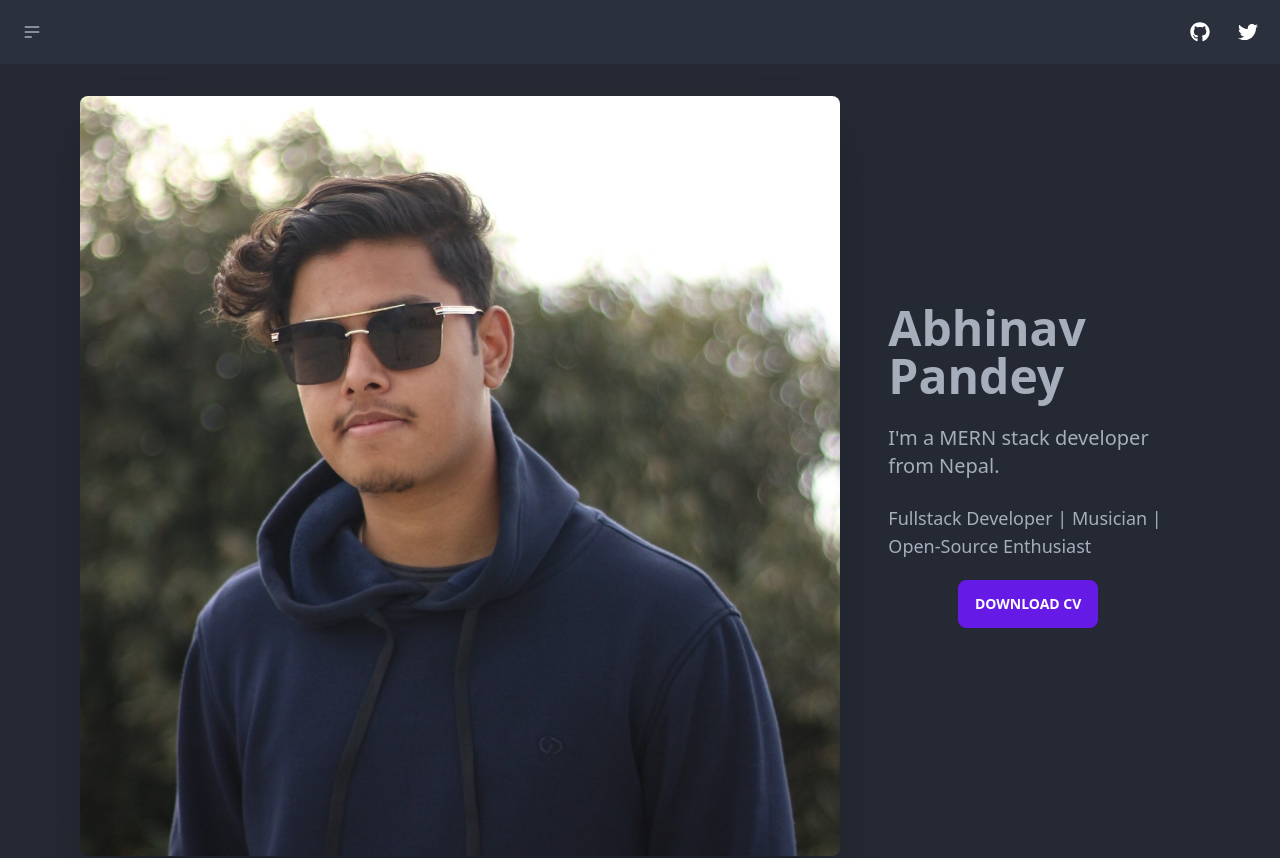
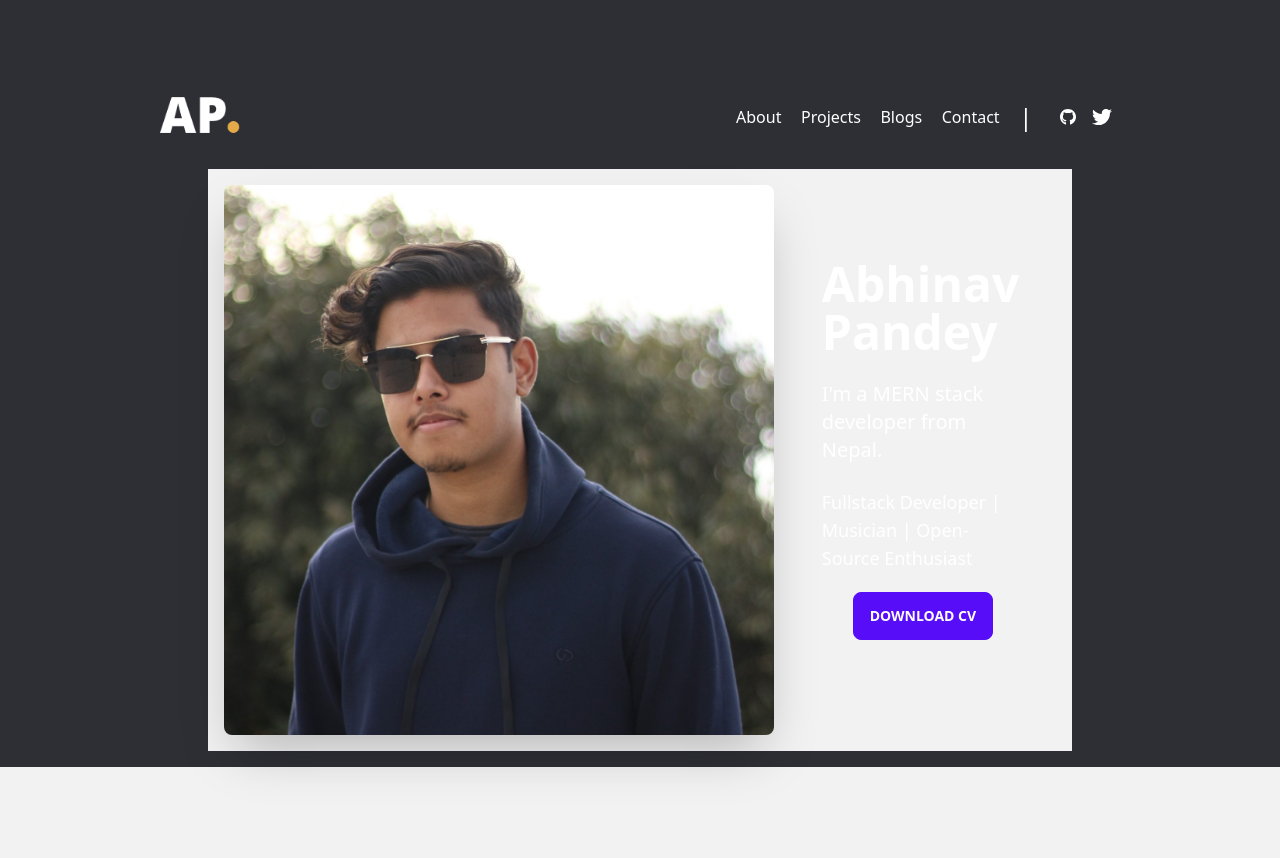
Before and after one commit to Abhinavxox/Portfolio-V2, a React (Vite) app: page / in a window 1280 px wide. Shown: the top 858 px of the page. Built offline with nearby package versions, Linux system fonts and the light colour scheme; the HTML template or start-up script is replaced by a standard one.

Commit message:
Add : Navbar ui

```diff
--- a/src/App.jsx
+++ b/src/App.jsx
@@ -8,7 +8,7 @@ import BlogsProjectsPage from "./pages/BlogsProjectsPage";
 const App = () => {
   return (
     <>
-      <div className="m-0 bg-base-200 min-h-screen">
+      <div className="m-0 bg-base-200 min-h-screen text-white">
         <Navbar />
         <Routes>
           <Route path="/" element={<Home />} />
@@ -22,7 +22,7 @@ const App = () => {
             element={<BlogsProjectsPage content="projects" />}
           />
         </Routes>
-        <Footer />
+        {/* <Footer /> */}
       </div>
     </>
   );
--- a/src/components/Hero.jsx
+++ b/src/components/Hero.jsx
@@ -19,7 +19,7 @@ const Hero = () => {
   };
 
   return (
-    <div className="w-full flex justify-center">
+    <div className="w-full flex justify-center md:px-40 px-10 bg-[#2E2E35]">
       <div className="w-[90%] rounded-[2rem] bg-base-100 m-4">
         <div className="hero bg-base-200">
           <div className="hero-content flex-col lg:flex-row">
--- a/src/components/Navbar.jsx
+++ b/src/components/Navbar.jsx
@@ -2,13 +2,19 @@ import { Link } from "react-router-dom";
 
 const Navbar = () => {
   return (
-    <div className="navbar bg-base-100">
-      <div className="navbar-start">
-        <div className="dropdown">
+    <div className="md:pt-20 pt-5 md:px-40 px-10 bg-[#2E2E35]">
+      <div className="flex justify-between w-full">
+        <div className="font-bold text-4xl">
+          <a>
+            <img src="./images/Logo.png" className="w-20" />
+          </a>
+        </div>
+        <div className="flex justify-between items-center">
+          <div className="dropdown xl:hidden">
             <label tabIndex={0} className="btn btn-ghost btn-circle">
               <svg
                 xmlns="http://www.w3.org/2000/svg"
-              className="h-5 w-5"
+                className="h-10 w-10 scale-x-[-1]"
                 fill="none"
                 viewBox="0 0 24 24"
                 stroke="currentColor"
@@ -23,52 +29,59 @@ const Navbar = () => {
             </label>
             <ul
               tabIndex={0}
-            className="menu menu-compact dropdown-content mt-3 p-2 shadow bg-base-100 rounded-box w-52"
+              className="menu menu-sm dropdown-content mt-3 z-[1] p-2 shadow bg-base-100 rounded-box w-52"
             >
               <li>
-              <Link to="/">Home</Link>
+                <a>Homepage</a>
               </li>
               <li>
-              <Link to="/about">About</Link>
+                <a>Portfolio</a>
               </li>
               <li>
-              <Link to="/blogs">Blogs</Link>
-            </li>
-            <li>
-              <Link to="/projects">Projects</Link>
+                <a>About</a>
               </li>
             </ul>
           </div>
-      </div>
-      <div className="navbar-center">
-        <h1 className="normal-case text-xl font-bold"></h1>
-      </div>
-      <div className="navbar-end">
-        <Link to="https://github.com/Abhinavxox">
-          {" "}
-          <button className="btn btn-ghost btn-circle">
+          <ul className="xl:flex justify-between items-center float-right w-96 text-md hidden">
+            <li>
+              <a>About</a>
+            </li>
+            <li>
+              <a>Projects</a>
+            </li>
+            <li>
+              <a>Blogs</a>
+            </li>
+            <li>
+              <a>Contact</a>
+            </li>
+            <div className="text-2xl">|</div>
+            <div className="flex items-center justify-between">
+              <a className="pb-0 px-2 before:-bottom-2">
                 <svg
-              className="h-5 w-5"
                   xmlns="http://www.w3.org/2000/svg"
+                  height="1em"
                   viewBox="0 0 496 512"
                   fill="white"
+                  className="w-4 h-5"
                 >
                   <path d="M165.9 397.4c0 2-2.3 3.6-5.2 3.6-3.3.3-5.6-1.3-5.6-3.6 0-2 2.3-3.6 5.2-3.6 3-.3 5.6 1.3 5.6 3.6zm-31.1-4.5c-.7 2 1.3 4.3 4.3 4.9 2.6 1 5.6 0 6.2-2s-1.3-4.3-4.3-5.2c-2.6-.7-5.5.3-6.2 2.3zm44.2-1.7c-2.9.7-4.9 2.6-4.6 4.9.3 2 2.9 3.3 5.9 2.6 2.9-.7 4.9-2.6 4.6-4.6-.3-1.9-3-3.2-5.9-2.9zM244.8 8C106.1 8 0 113.3 0 252c0 110.9 69.8 205.8 169.5 239.2 12.8 2.3 17.3-5.6 17.3-12.1 0-6.2-.3-40.4-.3-61.4 0 0-70 15-84.7-29.8 0 0-11.4-29.1-27.8-36.6 0 0-22.9-15.7 1.6-15.4 0 0 24.9 2 38.6 25.8 21.9 38.6 58.6 27.5 72.9 20.9 2.3-16 8.8-27.1 16-33.7-55.9-6.2-112.3-14.3-112.3-110.5 0-27.5 7.6-41.3 23.6-58.9-2.6-6.5-11.1-33.3 2.6-67.9 20.9-6.5 69 27 69 27 20-5.6 41.5-8.5 62.8-8.5s42.8 2.9 62.8 8.5c0 0 48.1-33.6 69-27 13.7 34.7 5.2 61.4 2.6 67.9 16 17.7 25.8 31.5 25.8 58.9 0 96.5-58.9 104.2-114.8 110.5 9.2 7.9 17 22.9 17 46.4 0 33.7-.3 75.4-.3 83.6 0 6.5 4.6 14.4 17.3 12.1C428.2 457.8 496 362.9 496 252 496 113.3 383.5 8 244.8 8zM97.2 352.9c-1.3 1-1 3.3.7 5.2 1.6 1.6 3.9 2.3 5.2 1 1.3-1 1-3.3-.7-5.2-1.6-1.6-3.9-2.3-5.2-1zm-10.8-8.1c-.7 1.3.3 2.9 2.3 3.9 1.6 1 3.6.7 4.3-.7.7-1.3-.3-2.9-2.3-3.9-2-.6-3.6-.3-4.3.7zm32.4 35.6c-1.6 1.3-1 4.3 1.3 6.2 2.3 2.3 5.2 2.6 6.5 1 1.3-1.3.7-4.3-1.3-6.2-2.2-2.3-5.2-2.6-6.5-1zm-11.4-14.7c-1.6 1-1.6 3.6 0 5.9 1.6 2.3 4.3 3.3 5.6 2.3 1.6-1.3 1.6-3.9 0-6.2-1.4-2.3-4-3.3-5.6-2z" />
                 </svg>
-          </button>
-        </Link>
-        <Link to="https://twitter.com/MeroNaamAbhinav">
-          <button className="btn btn-ghost btn-circle">
+              </a>
+              <a className="pb-0 px-2 before:-bottom-2">
                 <svg
                   xmlns="http://www.w3.org/2000/svg"
+                  height="1em"
                   viewBox="0 0 512 512"
-              className="h-5 w-5"
                   fill="white"
+                  className="w-5 h-5"
                 >
                   <path d="M459.37 151.716c.325 4.548.325 9.097.325 13.645 0 138.72-105.583 298.558-298.558 298.558-59.452 0-114.68-17.219-161.137-47.106 8.447.974 16.568 1.299 25.34 1.299 49.055 0 94.213-16.568 130.274-44.832-46.132-.975-84.792-31.188-98.112-72.772 6.498.974 12.995 1.624 19.818 1.624 9.421 0 18.843-1.3 27.614-3.573-48.081-9.747-84.143-51.98-84.143-102.985v-1.299c13.969 7.797 30.214 12.67 47.431 13.319-28.264-18.843-46.781-51.005-46.781-87.391 0-19.492 5.197-37.36 14.294-52.954 51.655 63.675 129.3 105.258 216.365 109.807-1.624-7.797-2.599-15.918-2.599-24.04 0-57.828 46.782-104.934 104.934-104.934 30.213 0 57.502 12.67 76.67 33.137 23.715-4.548 46.456-13.32 66.599-25.34-7.798 24.366-24.366 44.833-46.132 57.827 21.117-2.273 41.584-8.122 60.426-16.243-14.292 20.791-32.161 39.308-52.628 54.253z" />
                 </svg>
-          </button>
-        </Link>
+              </a>
+            </div>
+          </ul>
+        </div>
       </div>
     </div>
   );
--- a/src/components/Timeline.jsx
+++ b/src/components/Timeline.jsx
@@ -14,8 +14,6 @@ const Timeline = () => {
     config: { duration: 1000 },
   });
 
-
-
   return (
     <div className="grid grid-cols-1 xl:grid-cols-2 p-5">
       {/* TimeLine */}
@@ -24,7 +22,8 @@ const Timeline = () => {
         ref={ref}
         className="flex flex-col justify-center px-8 py-4 text-center lg:text-left"
       >
-        <div className="h-full">
+        <div className="h-full flex items-center">
+          <div>
             <div className="w-full flex justify-center items-center">
               <ol className="relative border-l border-gray-200 dark:border-gray-700">
                 <li className="mb-10 ml-4">
@@ -95,6 +94,7 @@ const Timeline = () => {
               </Link>
             </div>
           </div>
+        </div>
       </animated.div>
       {/* LatestPost */}
       <animated.div
--- a/src/index.css
+++ b/src/index.css
@@ -1,7 +1,33 @@
 @tailwind base;
 @tailwind components;
 @tailwind utilities;
-/* Hide the default scrollbar */
 ::-webkit-scrollbar {
   display: none;
 }
+
+li {
+  list-style: none;
+  display: inline-block;
+}
+
+a {
+  text-decoration: none;
+  position: relative;
+  padding-bottom: 0.5rem;
+}
+
+a::before {
+  content: "";
+  position: absolute;
+  bottom: 0;
+  left: 0;
+  width: 0;
+  height: 2px;
+  background-color: #e4aa48;
+  transition: width 0.3s ease-in-out;
+  transform-origin: right;
+}
+
+a:hover::before {
+  width: 100%;
+}
--- a/src/pages/Home.jsx
+++ b/src/pages/Home.jsx
@@ -8,9 +8,9 @@ const Home = () => {
   return (
     <div className="m-0 bg-base-200 min-h-screen">
       <Hero />
-      <Timeline />
+      {/* <Timeline />
       <ProjectsHero />
-      <BlogsHero />
+      <BlogsHero /> */}
     </div>
   );
 };
--- a/tailwind.config.js
+++ b/tailwind.config.js
@@ -8,9 +8,4 @@ export default {
     extend: {},
   },
   plugins: [require("daisyui")],
-
-  // daisyUI config (optional)
-  daisyui: {
-    themes: ["dark"],
-  },
 };
```
Also changed, not shown: public/images/Logo.png (added), public/images/projects/StoryWizard.webp (deleted). Lines whose indentation alone changed are shown as unchanged.
